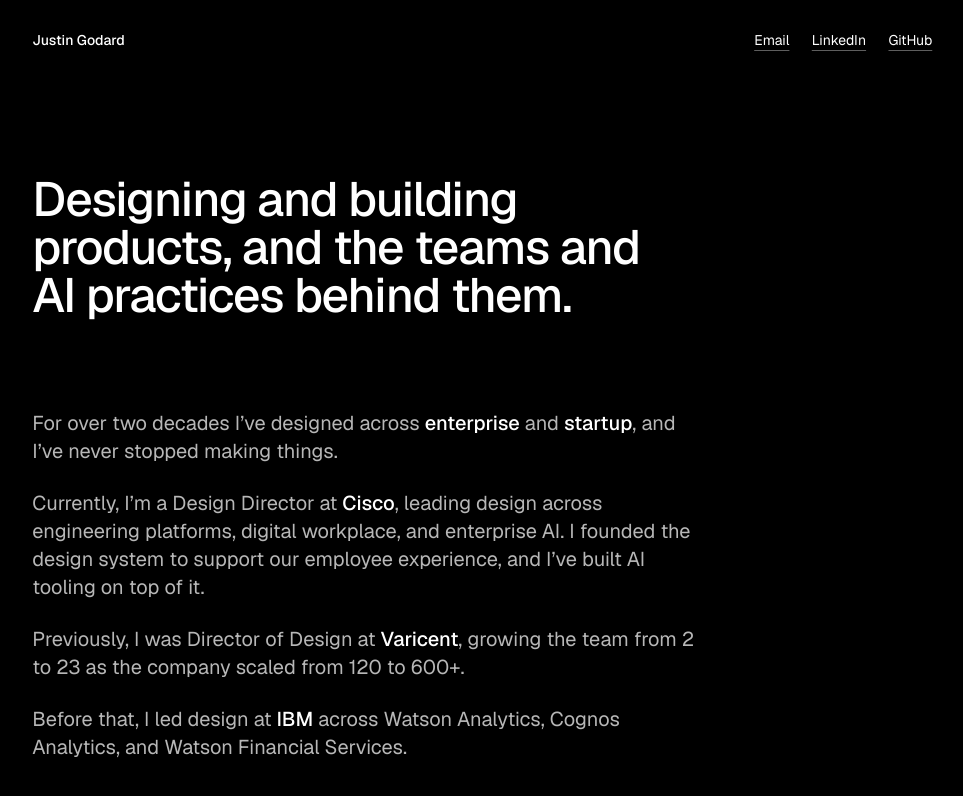
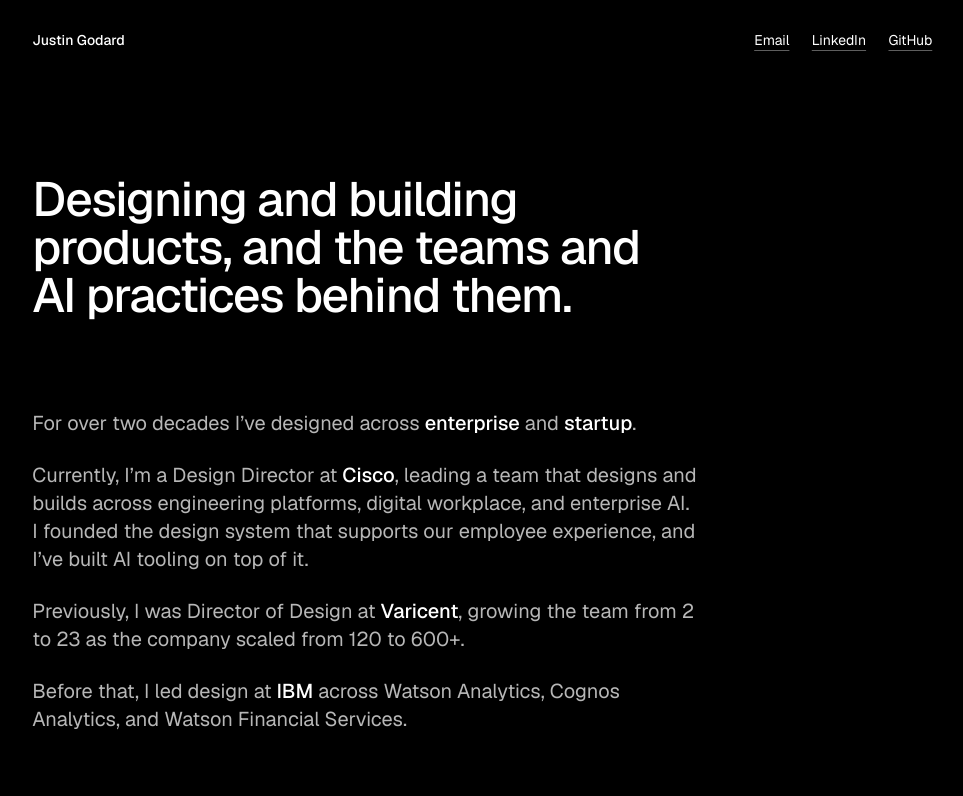
Before and after one commit to justingodard/justingodard-com, a plain HTML site: page index.html in a window 1280 px wide. Shown: the whole page, without its empty margins (1-964 px from the left). Drawn offline with nearby package versions, Linux system fonts and the light colour scheme.

Commit message:
Copy updates and meta description
Co-Authored-By: Claude Sonnet 5.5 <noreply@anthropic.com>

```diff
--- a/index.html
+++ b/index.html
@@ -5,7 +5,7 @@
 <title>Justin Godard — Design Leader</title>
 <meta name="viewport" content="width=device-width, initial-scale=1">
 <link rel="icon" type="image/png" href="favicon.png">
-<meta name="description" content="Justin Godard builds the systems, teams, and AI-era practices behind how products get designed and shipped. Design Director at Cisco.">
+<meta name="description" content="Justin Godard is a design leader with 20+ years across enterprise and startup, building products, design systems, AI practices, and the teams behind them.">
 <link rel="preconnect" href="https://fonts.googleapis.com">
 <link rel="preconnect" href="https://fonts.gstatic.com" crossorigin>
 <link href="https://fonts.googleapis.com/css2?family=Geist:wght@400;500;600&display=swap" rel="stylesheet">
@@ -132,11 +132,13 @@
   <h1 class="lead">Designing and building products, and the teams and AI practices behind them.</h1>
 
   <div class="about">
-    <p>For over two decades I’ve designed across <b>enterprise</b> and <b>startup</b>, and I’ve never stopped making things.</p>
-    <p>Currently, I’m a Design Director at <b>Cisco</b>, leading design across engineering platforms, digital workplace, and enterprise AI. I founded the design system to support our employee experience, and I’ve built AI tooling on top of it.</p>
+    <p>For over two decades I’ve designed across <b>enterprise</b> and <b>startup</b>.</p>
+    <p>Currently, I’m a Design Director at <b>Cisco</b>, leading a team that designs and builds across engineering platforms, digital workplace, and enterprise AI. I founded the design system that supports our employee experience, and I’ve built AI tooling on top of it.</p>
     <p>Previously, I was Director of Design at <b>Varicent</b>, growing the team from 2 to 23 as the company scaled from 120 to 600+.</p>
     <p>Before that, I led design at <b>IBM</b> across Watson Analytics, Cognos Analytics, and Watson Financial Services.</p>
   </div>
+
+</main>
 
 <script>
   document.addEventListener('keydown', function (e) {
```
